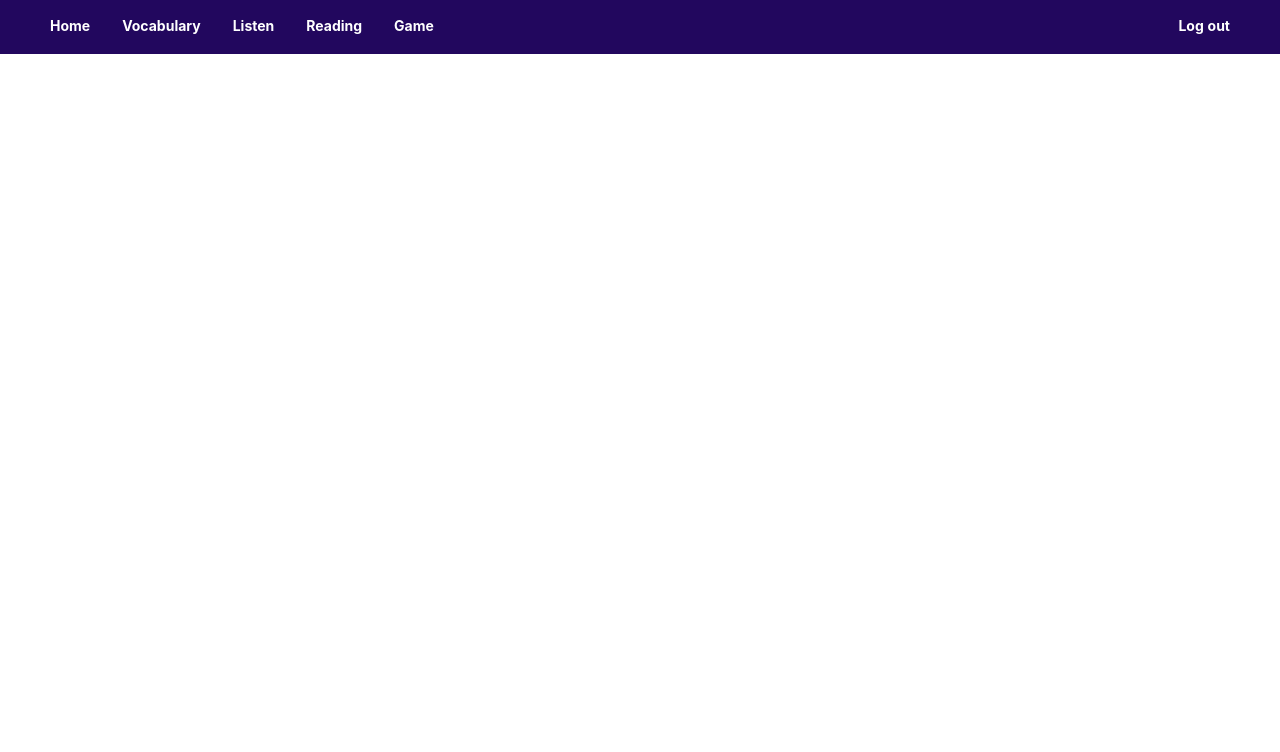
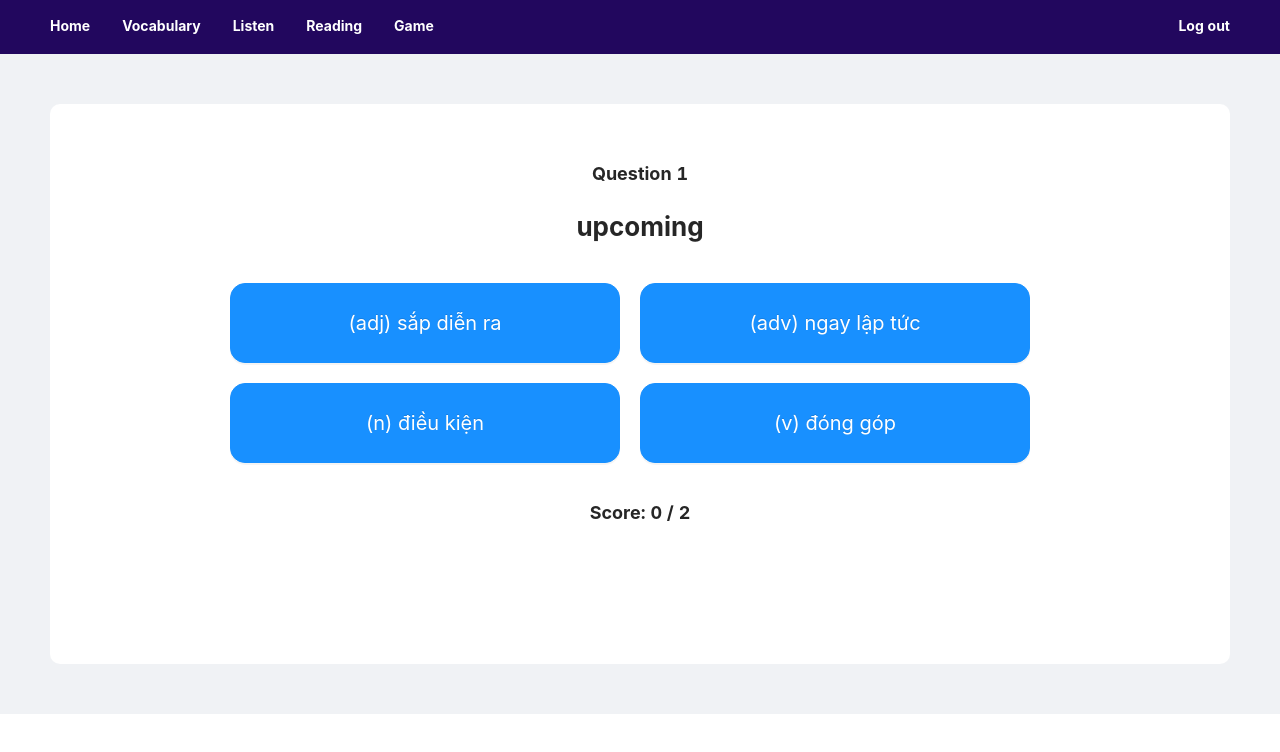
Before and after one commit to trungthinh99/toeic_client_main, a React (Create React App) app: page /playgame in a window 1280 px wide. Shown: the top 752 px of the page. Built offline with nearby package versions, Linux system fonts and the light colour scheme.

Commit message:
done game

```diff
--- a/src/App.js
+++ b/src/App.js
@@ -8,6 +8,8 @@ import ListenContent from './components/listen/Listening';
 import ReadContent from './components/reading/Reading';
 import Interface from './components/game/Interface';
 import LogIn from './components/login/LogOut';
+import Score from './components/game/Score';
+import Amount from './components/game/Amount';
 
 function App() {
     return (
@@ -20,8 +22,10 @@ function App() {
                     <Route path="vocab" element={<VocabContent />}/>
                     <Route path="listen" element={<ListenContent />}/>
                     <Route path="reading" element={<ReadContent />}/>
-                    <Route path="game" element={<Interface />}/>
+                    <Route path="game" element={<Amount />}/>
                     <Route path="login" element={<LogIn />}/>
+                    <Route path="score" element={<Score />}/>
+                    <Route path="playgame" element={<Interface />}/>
                 </Routes>
             </Layout>
         </div>
--- a/src/components/game/Data.js
+++ b/src/components/game/Data.js
@@ -0,0 +1,52 @@
+export const quizData = [
+    {
+        id: 0,
+        question: 'upcoming',
+        correct_answer: '(adj) sắp diễn ra',
+        incorrect_answers: [
+            '(adv) ngay lập tức',
+            '(n) điều kiện',
+            '(v) đóng góp'
+        ]
+    },
+    {
+        id: 1,
+        question: '(v) dự định, dự tính',
+        correct_answer: 'intend',
+        incorrect_answers: [
+            'estimate',
+            'property',
+            'specific'
+        ]
+    },
+    {
+        id: 2,
+        question: 'renew',
+        correct_answer: '(v) gia hạn, làm mới lại',
+        incorrect_answers: [
+            '(n) ứng cử viên',
+            '(n) sự phân tích',
+            '(v) dựa trên'
+        ]
+    },
+    {
+        id: 3,
+        question: '(adj) thêm (thông tin, chi tiết, ...)',
+        correct_answer: 'further',
+        incorrect_answers: [
+            'warranty',
+            'Field',
+            'candidate'
+        ]
+    },
+    {
+        id: 4,
+        question: 'apartment',
+        correct_answer: '(n) căn hộ chung cư',
+        incorrect_answers: [
+            '(v) làm ấn tượng, gây ấn tượng',
+            '(n) mẫu sản phẩm, người mẫu',
+            '(n/v) Việc bán lẻ/bán lẻ'
+        ]
+    },
+]
--- a/src/components/game/Interface.js
+++ b/src/components/game/Interface.js
@@ -1,17 +1,91 @@
-import React from 'react'
-import { Layout, Typography } from 'antd';
+import React, { useEffect, useState } from 'react'
+import { useNavigate } from "react-router-dom";
+import { Layout, Typography, Row, Col, Button } from 'antd';
+import { useDispatch, useSelector } from 'react-redux'
+import { gameLoadSelector, gameScoreSelector, gameAmountSelector } from '../../redux/selectors';
+import { gameScoreChange } from '../../redux/actions';
 
 const { Content } = Layout;
 
 function Interface() {
+    const [questionIndex, setQuestionIndex] = useState(0);
+    const [options, setOptions] = useState([]);
+    const gameScore = useSelector(gameScoreSelector)
+    const gameLoad = useSelector(gameLoadSelector)
+    const gameAmount = useSelector(gameAmountSelector)
+
+    const dispatch = useDispatch();
+    const nagivate = useNavigate();
+
+    const getRandomInt = (max) => {
+        return Math.floor(Math.random() * Math.floor(max))
+    }
+
+    // console.log(gameScore);
+    // console.log(gameLoad.quizData[0].incorrect_answers.length);
+
+    useEffect(() => {
+        const question = gameLoad.quizData[questionIndex];
+        let answers = [...question.incorrect_answers];
+        answers.splice(
+            getRandomInt(question.incorrect_answers.length),
+            0,
+            question.correct_answer
+        )
+        setOptions(answers)
+    }, [questionIndex])
+
+    const handleClick = (e) => {
+        const question = gameLoad.quizData[questionIndex];
+        if (e.target.textContent === question.correct_answer) {
+            dispatch(gameScoreChange(gameScore + 1))
+        }
+
+        if (questionIndex + 1 < gameAmount) {
+            setQuestionIndex(questionIndex + 1)
+        }else {
+            nagivate('/score')
+        }
+    }
+
     return (
         <Content className="site-layout" style={{ padding: '0 50px', marginTop: 104, height: 610 }}>
             <div className="site-layout-background" style={{ padding: 24, minHeight: 560, borderRadius: 10 }}>
+                <Row justify="center" align="middle" style={{ height: 450 , flexDirection: 'column', display: 'flex' }}>
+                    <Col>
                         <Typography.Paragraph
-            style={{ fontWeight: 'bold', fontSize: 24 }}
+                            style={{ fontWeight: 'bold', fontSize: 18 }}
                         >
-            Game page
+                            Question {questionIndex + 1}
                         </Typography.Paragraph>
+                    </Col>
+                    <Col>
+                        <Typography.Paragraph
+                            style={{ fontWeight: 'bold', fontSize: 26 }}
+                        >
+                            {gameLoad.quizData[questionIndex].question}
+                        </Typography.Paragraph>
+                    </Col>
+                    <Col style={{ width: 840 }}>
+                        {options.map((data, id) => (
+                            <Button
+                                key={id}
+                                onClick={handleClick}
+                                type='primary'
+                                style={{ width: 390, height: 80, borderRadius: 15, fontSize: 20, margin: 10 }}
+                            >
+                                {data}
+                            </Button>
+                        ))}
+                    </Col>
+                    <Col>
+                        <Typography.Paragraph
+                            style={{ fontWeight: 'bold', fontSize: 18, marginTop: 26 }}
+                        >
+                            Score: {gameScore} / {gameAmount}
+                        </Typography.Paragraph>
+                    </Col>
+                </Row>
             </div>
         </Content>
     )
--- a/src/components/game/Score.js
+++ b/src/components/game/Score.js
@@ -0,0 +1,39 @@
+import React from 'react'
+import { Layout, Typography, Row, Col, Button } from 'antd';
+import { useSelector } from 'react-redux'
+import { gameScoreSelector } from '../../redux/selectors';
+import { Link } from "react-router-dom";
+
+const { Content } = Layout;
+
+function Score() {
+    const gameScore = useSelector(gameScoreSelector)
+
+    return (
+        <Content className="site-layout" style={{ padding: '0 50px', marginTop: 104, height: 610 }}>
+            <div className="site-layout-background" style={{ padding: 24, minHeight: 560, borderRadius: 10,  }}>
+                <Row justify="center" align="middle" style={{ height: 450 , flexDirection: 'column', display: 'flex' }}>
+                    <Col>
+                        <Typography.Paragraph
+                            style={{ fontWeight: 'bold', fontSize: 38 }}
+                        >
+                            Your Score: {gameScore}
+                        </Typography.Paragraph>
+                    </Col>
+                    <Col>
+                        <Link to="/home">
+                            <Button
+                                type="primary"
+                                style={{ fontSize: 15, height: 42, borderRadius: 5 }}
+                            >
+                                Back to Home
+                            </Button>
+                        </Link>
+                    </Col>
+                </Row>
+            </div>
+        </Content>
+    )
+}
+
+export default Score
--- a/src/components/reading/Reading.js
+++ b/src/components/reading/Reading.js
@@ -4,17 +4,13 @@ import { Layout, Typography, Input } from 'antd';
 const { Content } = Layout;
 
 function ReadContent() {
-    const [state, setState] = useState()
-    const handle = (e) => {
-        console.log(e.target.value);
-    }
     return (
         <Content className="site-layout" style={{ padding: '0 50px', marginTop: 104, height: 610 }}>
             <div className="site-layout-background" style={{ padding: 24, minHeight: 560, borderRadius: 10 }}>
                 <Typography.Paragraph
                     style={{ fontWeight: 'bold', fontSize: 24 }}
                 >
-                    <Input value={state} onChange={handle}/>
+                    Reading content
                 </Typography.Paragraph>
             </div>
         </Content>
--- a/src/components/vocab/Vocab.js
+++ b/src/components/vocab/Vocab.js
@@ -75,7 +75,10 @@ function VocabContent() {
               <Input value={type} onChange={e => setType(e.target.value)} style={{ width: 120, marginLeft: 60 }} placeholder="Loại từ"/>
             </Col>
             <Col>
-              <Input value={mean} onChange={e => setMean(e.target.value)} style={{ width: 120, marginLeft: 60 }} placeholder="Nghĩa"/>
+              <Input
+                value={mean} onChange={e => setMean(e.target.value)} onPressEnter={handleClick}
+                style={{ width: 120, marginLeft: 60 }} placeholder="Nghĩa"
+              />
             </Col>
             <Col>
               <Button
--- a/src/index.js
+++ b/src/index.js
@@ -8,11 +8,9 @@ import { Provider } from 'react-redux';
 
 const root = ReactDOM.createRoot(document.getElementById('root'));
 root.render(
-  <React.StrictMode>
     <BrowserRouter>
       <Provider store={store}>
         <App />
       </Provider>
     </BrowserRouter>
-  </React.StrictMode>
 );
--- a/src/redux/actions.js
+++ b/src/redux/actions.js
@@ -11,3 +11,24 @@ export const deleteVocab = (payload) => {
         payload,
     }
 }
+
+export const gameLoad = (payload) => {
+    return {
+        type: 'game/gameLoad',
+        payload,
+    }
+}
+
+export const gameScoreChange = (payload) => {
+    return {
+        type: 'game/gameScoreChange',
+        payload,
+    }
+}
+
+export const amountChange = (payload) => {
+    return {
+        type: 'game/amountChange',
+        payload,
+    }
+}
--- a/src/redux/reducer.js
+++ b/src/redux/reducer.js
@@ -1,7 +1,13 @@
+import { quizData } from '../components/game/Data'
 import { vocabData } from '../components/vocab/Data'
 
 const initState = {
-    vocabList: vocabData
+    vocabList: vocabData,
+    game: {
+        quizData,
+        score: 0,
+        amount: 2
+    }
 }
 
 const rootReducer = (state = initState, action) => {
@@ -21,6 +27,24 @@ const rootReducer = (state = initState, action) => {
                 vocabList: state.vocabList.filter((vocab) => vocab.key !== action.payload.key)
             }
 
+        case 'game/gameScoreChange':
+            return {
+                ...state,
+                game: {
+                    ...state.game,
+                    score: action.payload
+                }
+            }
+
+        case 'game/amountChange':
+            return {
+                ...state,
+                game: {
+                    ...state.game,
+                    amount: action.payload
+                }
+            }
+
         default:
             return state;
     }
--- a/src/redux/selectors.js
+++ b/src/redux/selectors.js
@@ -1 +1,4 @@
 export const vocabListSelector = (state) => state.vocabList;
+export const gameScoreSelector = (state) => state.game.score;
+export const gameLoadSelector = (state) => state.game;
+export const gameAmountSelector = (state) => state.game.amount;
```
Also changed, not shown: src/components/game/Amount.js (+45 -0 lines), src/components/homepage/Home.js (+10 -6 lines). Lines whose indentation alone changed are shown as unchanged.
